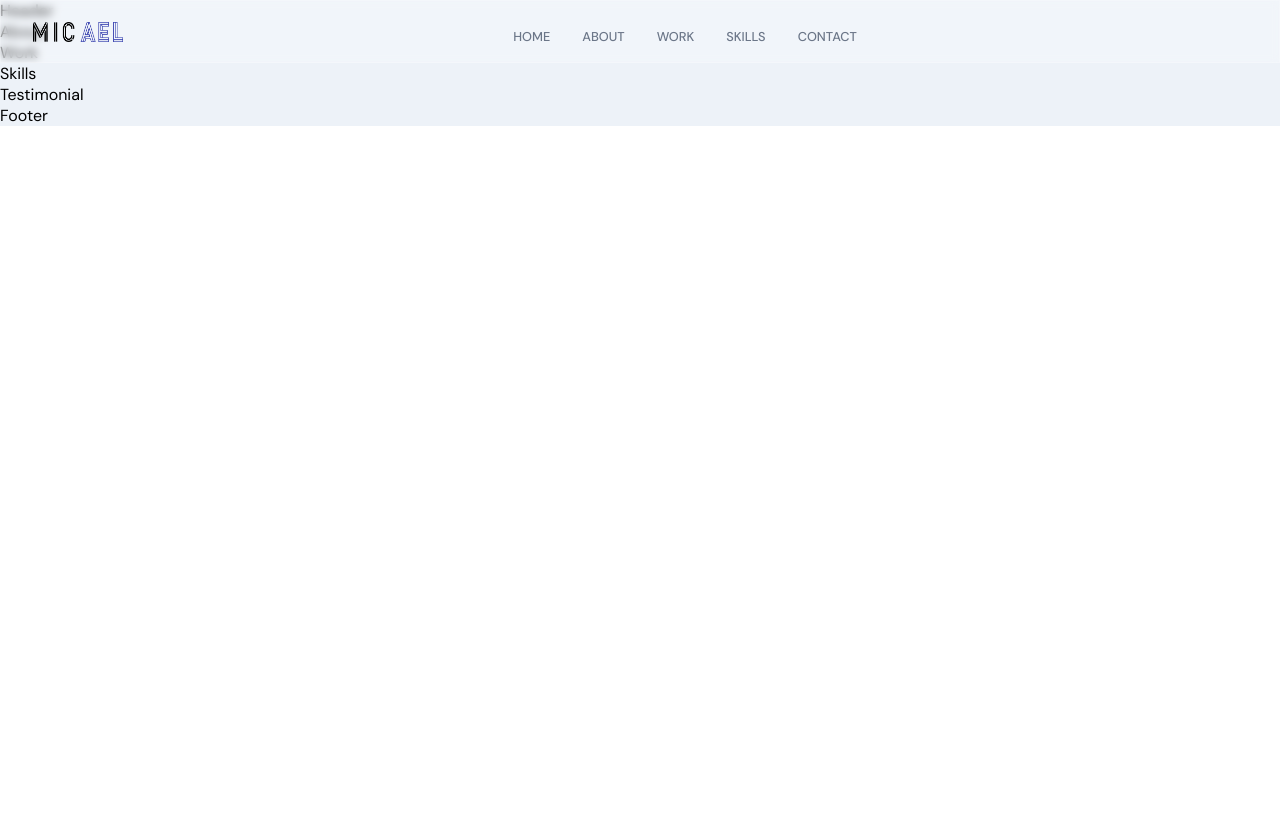
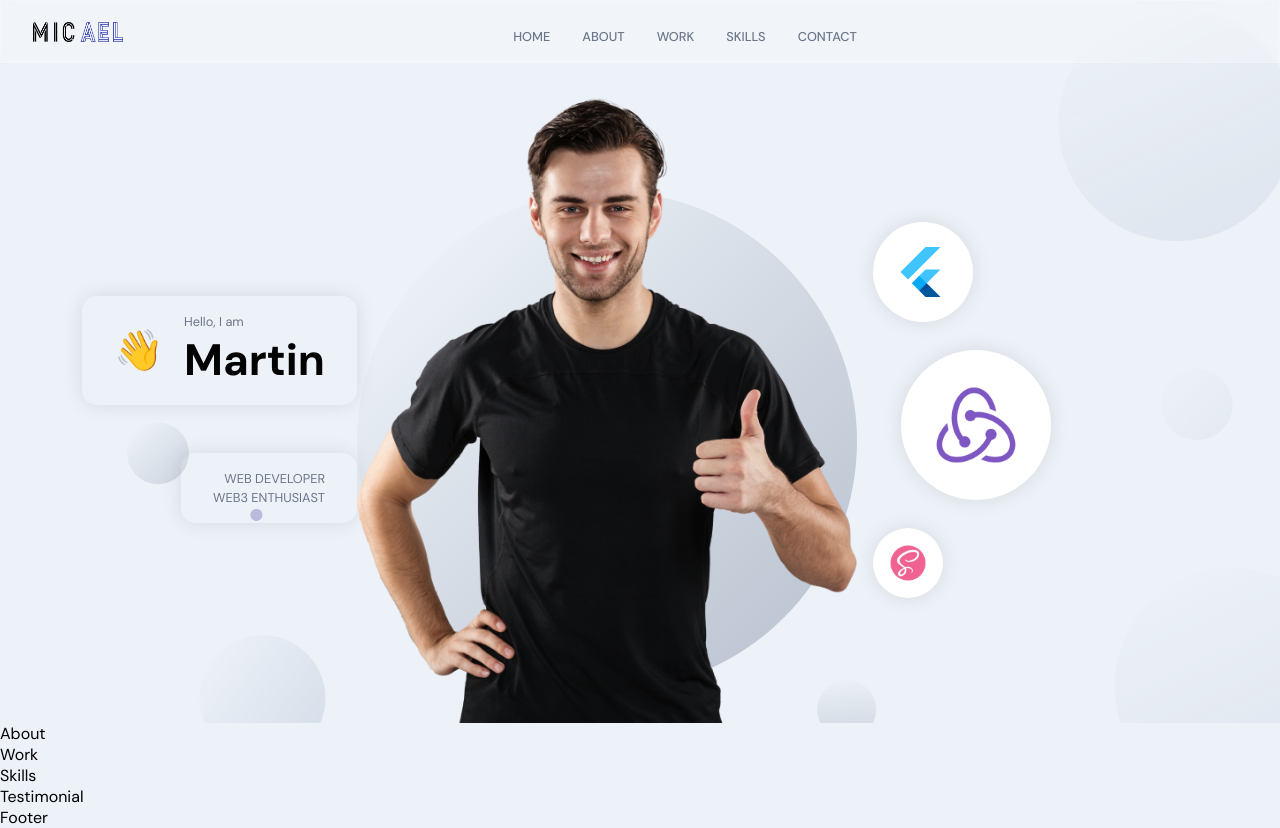
Before and after one commit to martinbogado/portfolio-v1, a React (Create React App) app: page / in a window 1280 px wide. Before the commit the page ends 800 px from the top, so only its background shows below. Built offline with nearby package versions, Linux system fonts and the light colour scheme.

Commit message:
header example

```diff
--- a/src/container/Header/Header.jsx
+++ b/src/container/Header/Header.jsx
@@ -1,9 +1,71 @@
 import React from 'react';
 import './Header.scss';
+import { motion } from 'framer-motion';
+
+import { images } from '../../constants';
+
+const scaleVariants = {
+  whileInView: {
+    scale: [0, 1],
+    opacity: [0, 1],
+    transition: {
+      duration: 1,
+      ease: 'easeInOut'
+    }
+  }
+}
 
 const Header = () => {
   return (
-    <div>Header</div>
+    <div id='home' className='app__header app__flex'>
+      <motion.div
+        whileInView={{ x: [-100,0], opacity: [0, 1] }}
+        transition={{ duration: 0.5 }}
+        className='app__header-info'
+      >
+        <div className='app__header-badge'>
+          <div className='badge-cmp app__flex'>
+            <span>👋</span>
+            <div style={{ marginLeft: 20}}>
+              <p className='p-text'>Hello, I am</p>
+              <h1 className='head-text'>Martin</h1>
+            </div>
+          </div>
+
+          <div className='tag-cmp app__flex'>
+            <p className='p-text'>Web Developer</p>
+            <p className='p-text'>Web3 Enthusiast</p>
+          </div>
+        </div>
+      </motion.div>
+
+      <motion.div
+        whileInView={{ opacity: [0, 1] }}
+        transition={{ duration: 0.5, delayChildren: 0.5 }}
+        className='app__header-img'
+      >
+        <img src={images.profile} alt="profile_bg" />
+        <motion.img
+          whileInView={{ scale: [0, 1] }}
+          transition={{ duration: 1, ease: 'easeInOut' }}
+          src={images.circle}
+          alt='profile_circle'
+          className='overlay_circle'
+        />
+      </motion.div>
+
+      <motion.div
+        variants={scaleVariants}
+        whileInView={scaleVariants.whileInView}
+        className='app__header-circles'
+      >
+        {[images.flutter, images.redux, images.sass].map((circle, index) => (
+          <div className='circle-cmp app__flex' key={`circle-${index}`}>
+            <img src={circle} alt="circle" />
+          </div>
+        ))}
+      </motion.div>
+    </div>
   )
 }
 
--- a/src/container/Header/Header.scss
+++ b/src/container/Header/Header.scss
@@ -0,0 +1,191 @@
+#home {
+  position: relative;
+  background: url('../../assets/bgIMG.png');
+  background-size: cover;
+  background-repeat: repeat;
+  background-position: center;
+
+    .app__wrapper {
+      padding: 0;
+
+      .copyright {
+        display: none;
+      }
+    }
+}
+
+.app__header {
+    flex: 1;
+    width: 100%;
+    height: 100%;
+    flex-direction: row;
+
+    padding: 6rem 2rem 0;
+
+    @media screen and (min-width: 2000px ) {
+      padding-top: 8rem;
+    }
+
+    @media screen and (max-width: 1200px ) {
+      flex-direction: column;
+    }
+
+    @media screen and (max-width: 450px ) {
+      padding: 6rem 1rem 2rem;
+    }
+}
+
+.app__header-info {
+    flex: 0.65;
+    display: flex;
+    flex-direction: column;
+    justify-content: flex-start;
+    align-items: flex-start;
+    height: 100%;
+
+    @media screen and (max-width: 2000px) {
+      width: 100%;
+      margin-right: 0rem;
+    }
+}
+
+.app__header-badge {
+    width: 100%;
+    display: flex;
+    justify-content: flex-end;
+    align-items: flex-end;
+    flex-direction: column;
+
+    .badge-cmp, .tag-cmp {
+        padding: 1rem 2rem;
+        border: var(--white-color);
+        border-radius: 15px;
+        flex-direction: row;
+        width: auto;
+
+        box-shadow: 0 0 20px rgba(0, 0, 0, 0.1);
+    }
+
+    .tag-cmp {
+        flex-direction: column;
+        margin-top: 3rem;
+
+        p {
+            width: 100%;
+            text-transform: uppercase;
+            text-align: right;
+        }
+    }
+
+    span {
+        font-size: 2.5rem;
+
+        @media screen and (min-width: 2000px) {
+            font-size: 5rem;
+        }
+    }
+
+    @media screen and (max-width: 1200px) {
+      justify-content: flex-start;
+      align-items: flex-start;
+    }
+}
+
+.app__header-circles {
+    flex: 0.75;
+    display: flex;
+    flex-direction: column;
+    justify-content: space-evenly;
+    align-items: flex-start;
+    height: 100%;
+    margin-left: 1rem;
+
+    div {
+        width: 100px;
+        height: 100px;
+        border-radius: 50%;
+
+        background: var(--white-color);
+        box-shadow: 0 0 20px rgba(0, 0, 0, 0.1);
+
+        img {
+            width: 60%;
+            height: 60%;
+        }
+    }
+
+    div:nth-child(1) {
+       width: 100px;
+       height: 100px;
+    }
+
+    div:nth-child(2) {
+        margin: 1.75rem;
+        width: 150px;
+        height: 150px;
+    }
+
+    div:nth-child(3) {
+        width: 70px;
+        height: 70px;
+    }
+
+    @media screen and (min-width: 2000px) {
+        div:nth-child(1) {
+            width: 400px;
+            height: 400px;
+         }
+
+         div:nth-child(2) {
+            width: 170px;
+            height: 170px;
+        }
+
+        div:nth-child(3) {
+            width: 200px;
+            height: 200px;
+        }
+    }
+
+    @media screen and (max-width: 1200px) {
+        width: 100%;
+        flex-direction: row;
+        flex-wrap: wrap;
+        margin-left: 0;
+
+        div {
+            margin: 1rem;
+        }
+    }
+}
+
+.app__header-img {
+    flex: 1;
+    height: 100%;
+
+    display: flex;
+    justify-content: flex-end;
+    align-items: flex-end;
+    position: relative;
+
+    img {
+        width: 100%;
+        object-fit: contain;
+        z-index: 1;
+    }
+
+    .overlay_circle {
+        position: absolute;
+        left: 0;
+        right: 0;
+        bottom: 0;
+        z-index: 0;
+
+        width: 100%;
+        height: 90%;
+    }
+
+    @media screen and (max-width: 1200px) {
+        margin: 2rem 0;
+    }
+}
```
